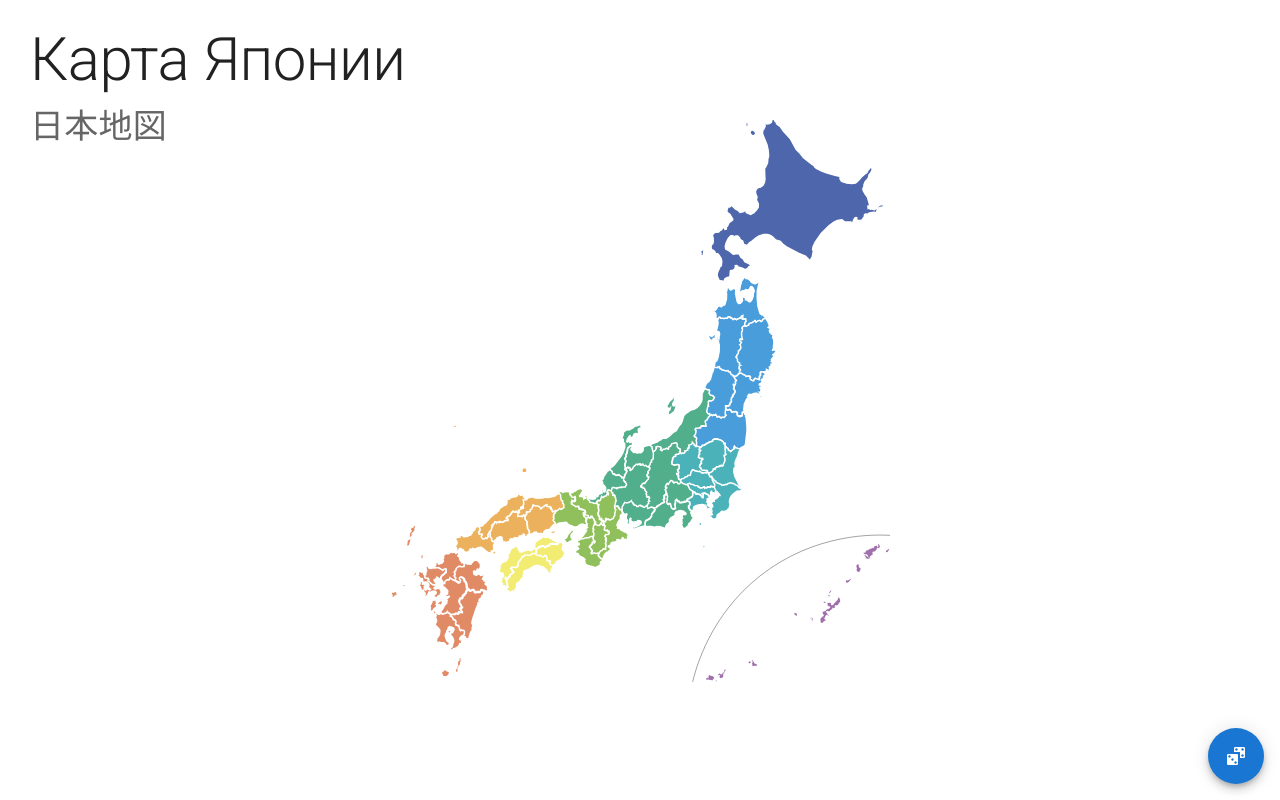
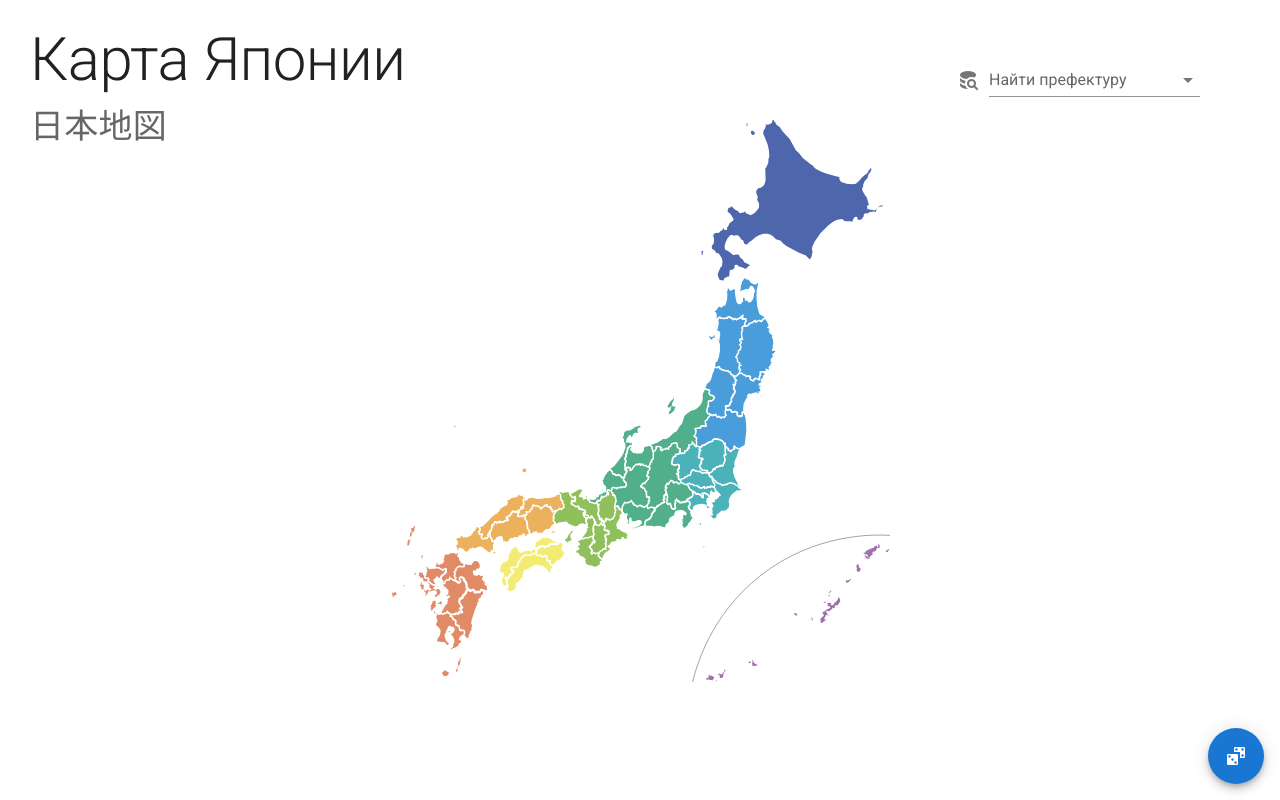
Before and after one commit to metafates/JapanMap, a Vue app: page /#/ in a window 1280 px wide. Built offline with nearby package versions, Linux system fonts and the light colour scheme.

Commit message:
📦 NEW: Search for desktop added

```diff
--- /dev/null
+++ b/src/components/Search.vue
@@ -0,0 +1,44 @@
+<template>
+    <v-autocomplete
+        class="search"
+        cache-items
+        :items="items"
+        hide-no-data
+        hide-selected
+        label="Найти префектуру"
+        v-model="prefecture"
+        prepend-icon="mdi-database-search"
+    ></v-autocomplete>
+</template>
+
+<script>
+export default {
+    data() {
+        return {
+            prefecture: null,
+            items: [],
+            codes: {},
+        };
+    },
+    created() {
+        for (let prefecture in this.$store.state.prefectures) {
+            const name = this.$store.state.prefectures[prefecture].name;
+            this.codes[name] = prefecture;
+            this.items.push(name);
+        }
+    },
+    watch: {
+        prefecture(val) {
+            this.$emit("prefselect", this.codes[val]);
+        },
+    },
+};
+</script>
+
+<style scoped>
+.search {
+    position: absolute;
+    top: 3rem;
+    right: 5rem;
+}
+</style>
--- a/src/views/Home.vue
+++ b/src/views/Home.vue
@@ -2,6 +2,7 @@
     <v-container fill-height fluid>
         <LogoDesktop v-if="!sm" />
         <RandomPrefBtn @random="openRandomPrefecture" />
+        <Search v-if="!sm" @prefselect="openSelectedPrefecturePage" />
         <transition name="fade">
             <PreviewCard
                 v-show="hovered"
@@ -50,8 +51,9 @@ import LogoDesktop from "../components/LogoDesktop";
 
 // Open Random Prefecture Page button
 import RandomPrefBtn from "../components/RandomPrefBtn";
+import randomPrefecture from "../utils/randomPrefecture";
 
-import randomPrefecture from "../utils/randomPrefecture";
+import Search from "../components/Search";
 
 export default {
     name: "Home",
@@ -62,6 +64,7 @@ export default {
         JapanMap,
         LogoDesktop,
         RandomPrefBtn,
+        Search,
     },
     data() {
         return {
@@ -90,7 +93,11 @@ export default {
             this.dialog = false;
         },
         openRandomPrefecture() {
-            this.prefecture = this.$store.state.prefectures[randomPrefecture()];
+            this.setPrefecture(randomPrefecture());
+            this.openPrefecturePage();
+        },
+        openSelectedPrefecturePage(prefecture) {
+            this.setPrefecture(prefecture);
             this.openPrefecturePage();
         },
     },
```
